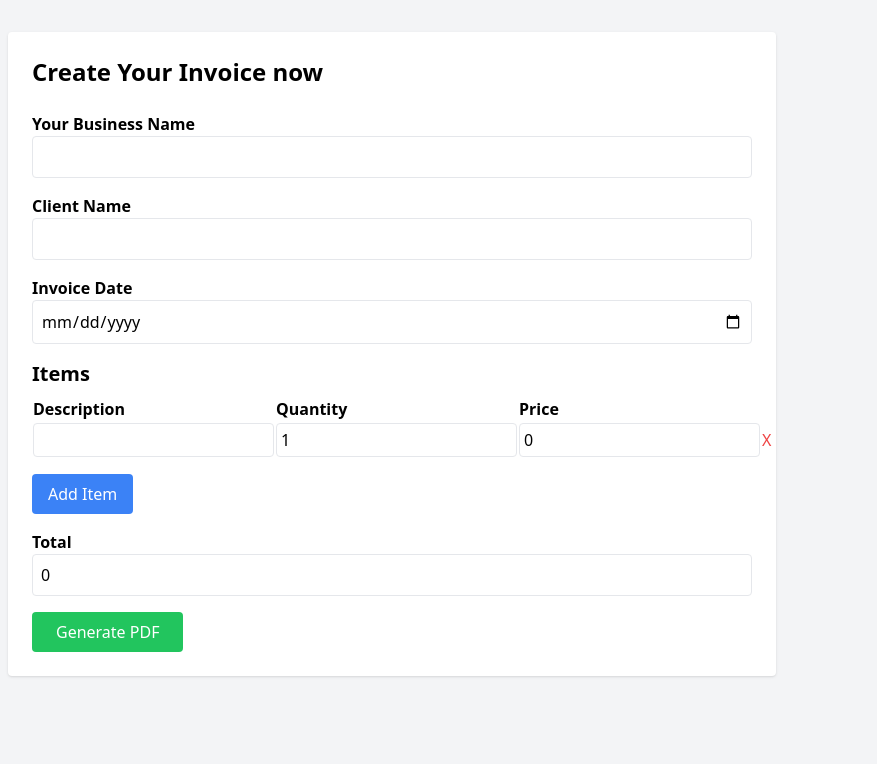
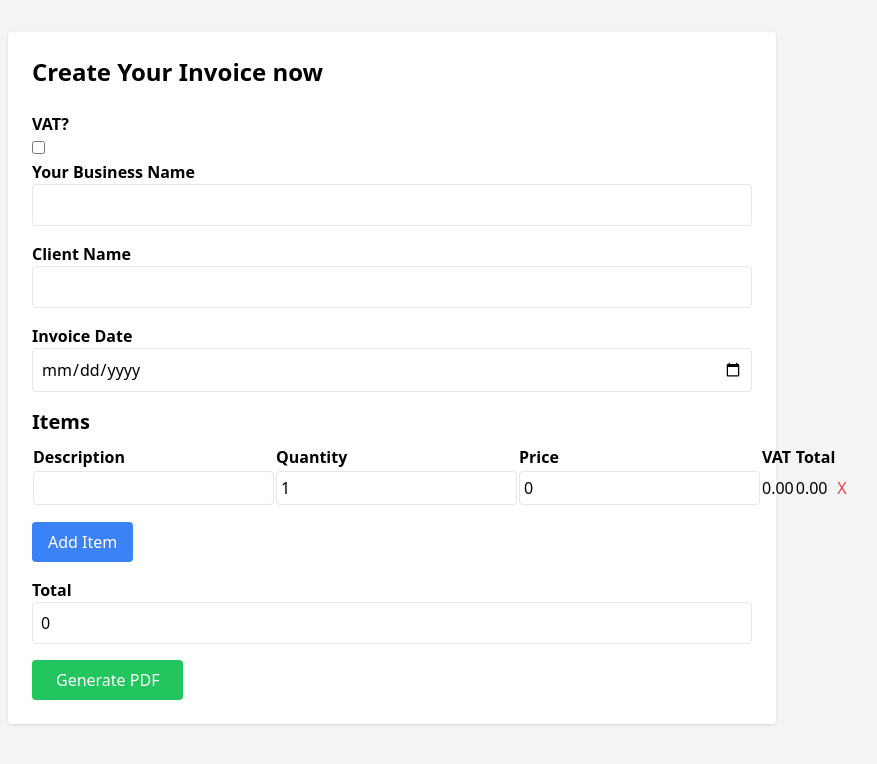
Before and after one commit to funktotheface/tinyinvoice, a Flask app: page / in a window 1280 px wide. Shown: the top 764 px of the page, without its empty margins (248-1125 px from the left). Run offline with Flask 3, Linux system fonts and the light colour scheme; some libraries are stand-ins or nearby versions.

Commit message:
Add VAT calculation and display in invoice items

```diff
--- a/static/js/script.js
+++ b/static/js/script.js
@@ -1,35 +1,54 @@
-
 const addItemBtn = document.getElementById('add-item');
 const itemsTable = document.getElementById('items-table').querySelector('tbody');
 const totalField = document.getElementById('total');
+const vatToggle = document.getElementById('vat-toggle');
 
 function updateTotal() {
     let total = 0;
-    const quantities = document.getElementsByName('item_quantity[]');
-    const prices = document.getElementsByName('item_price[]');
+    const rows = itemsTable.querySelectorAll('tr');
 
-    for (let i = 0; i < quantities.length; i++) {
-        total += parseFloat(quantities[i].value) * parseFloat(prices[i].value);
-    }
+    rows.forEach(row => {
+        const qty = parseFloat(row.querySelector('[name="item_quantity[]"]').value) || 0;
+        const price = parseFloat(row.querySelector('[name="item_price[]"]').value) || 0;
+        const lineSubtotal = qty * price;
+
+        // Calculate VAT if checkbox is ticked
+        const vatRate = vatToggle.checked ? 0.2 : 0;
+        const vatAmount = lineSubtotal * vatRate;
+        const lineTotal = lineSubtotal + vatAmount;
+
+        // Update display cells
+        row.querySelector('.vat-cell').textContent = vatAmount.toFixed(2);
+        row.querySelector('.line-total').textContent = lineTotal.toFixed(2);
+
+        total += lineTotal;
+    });
+
     totalField.value = total.toFixed(2);
 }
 
+// Add a new item row
 addItemBtn.addEventListener('click', () => {
     const newRow = document.createElement('tr');
     newRow.innerHTML = `
-    <td><input type="text" name="item_description[]" class="border p-1 rounded" required></td>
-    <td><input type="number" name="item_quantity[]" class="border p-1 rounded" value="1" min="1" required></td>
-    <td><input type="number" name="item_price[]" class="border p-1 rounded" value="0" min="0" step="0.01" required></td>
-    <td><button type="button" class="text-red-500 remove-item">X</button></td>
-  `;
+        <td><input type="text" name="item_description[]" class="border p-1 rounded" required></td>
+        <td><input type="number" name="item_quantity[]" class="border p-1 rounded" value="1" min="1" required></td>
+        <td><input type="number" name="item_price[]" class="border p-1 rounded" value="0" min="0" step="0.01" required></td>
+        <td class="vat-cell">0.00</td>
+        <td class="line-total">0.00</td>
+        <td><button type="button" class="text-red-500 remove-item">X</button></td>
+    `;
     itemsTable.appendChild(newRow);
 });
 
-itemsTable.addEventListener('click', (e) => {
+// Remove item
+itemsTable.addEventListener('click', e => {
     if (e.target.classList.contains('remove-item')) {
         e.target.closest('tr').remove();
         updateTotal();
     }
 });
 
+// Update totals on input and toggle
 itemsTable.addEventListener('input', updateTotal);
+vatToggle.addEventListener('change', updateTotal);
--- a/templates/index.html
+++ b/templates/index.html
@@ -11,6 +11,8 @@
 <body class="bg-gray-100 p-8">
     <div class="max-w-3xl mx-auto bg-white p-6 rounded shadow">
         <h1 class="text-2xl font-bold mb-6">Create Your Invoice now</h1>
+        <label class="block font-semibold">VAT?</label>
+        <input type="checkbox" id="vat-toggle">
         <form action="/generate" method="POST" id="invoice-form">
             <!-- Business Info -->
             <div class="mb-4">
@@ -36,6 +38,8 @@
                         <th class="text-left">Description</th>
                         <th class="text-left">Quantity</th>
                         <th class="text-left">Price</th>
+                        <th class="text-left">VAT</th>
+                        <th class="text-left">Total</th>
                         <th></th>
                     </tr>
                 </thead>
@@ -46,6 +50,8 @@
                                 required></td>
                         <td><input type="number" name="item_price[]" class="border p-1 rounded" value="0" min="0"
                                 step="0.01" required></td>
+                        <td class="vat-cell">0.00</td>
+                        <td class="line-total">0.00</td>
                         <td><button type="button" class="text-red-500 remove-item">X</button></td>
                     </tr>
                 </tbody>
```
